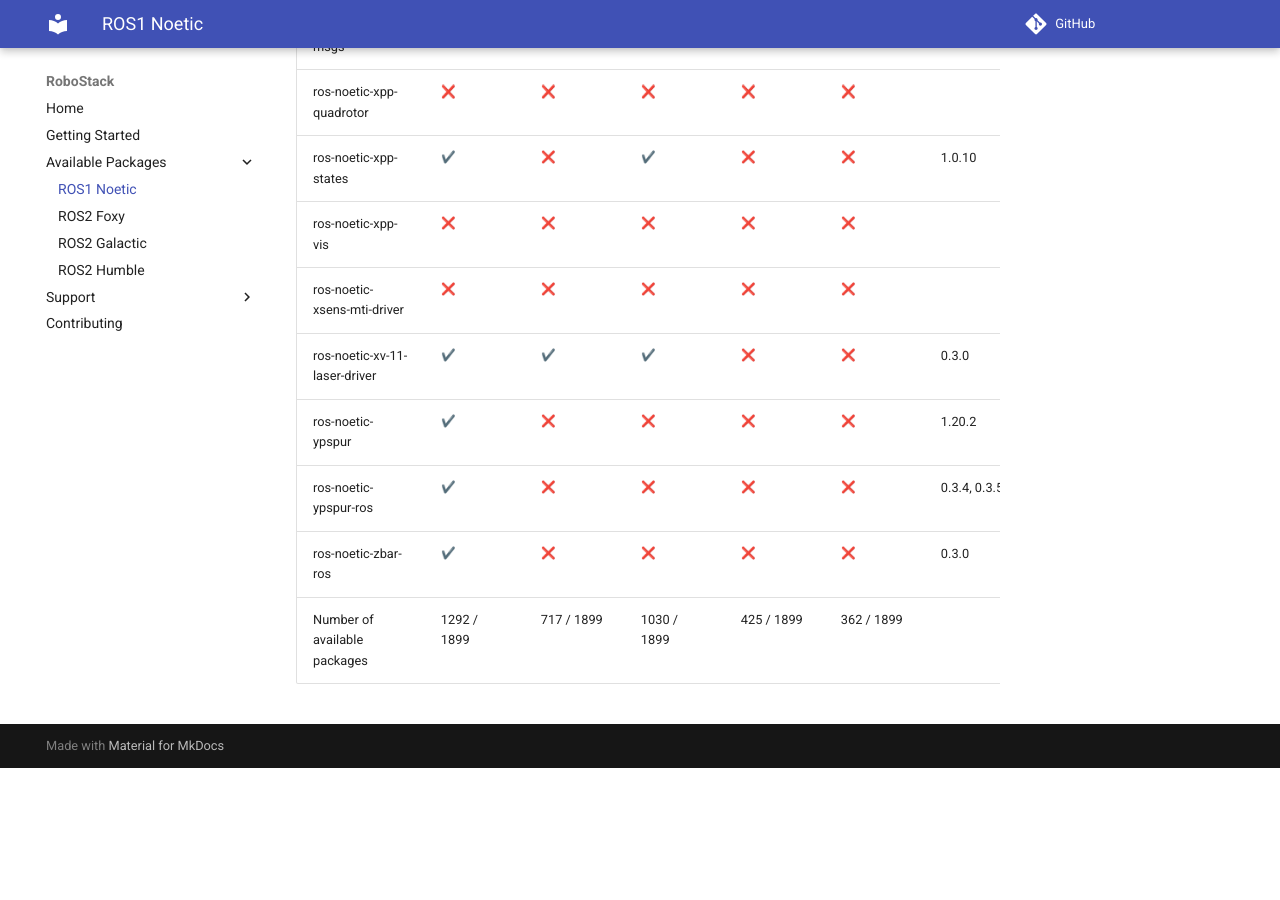
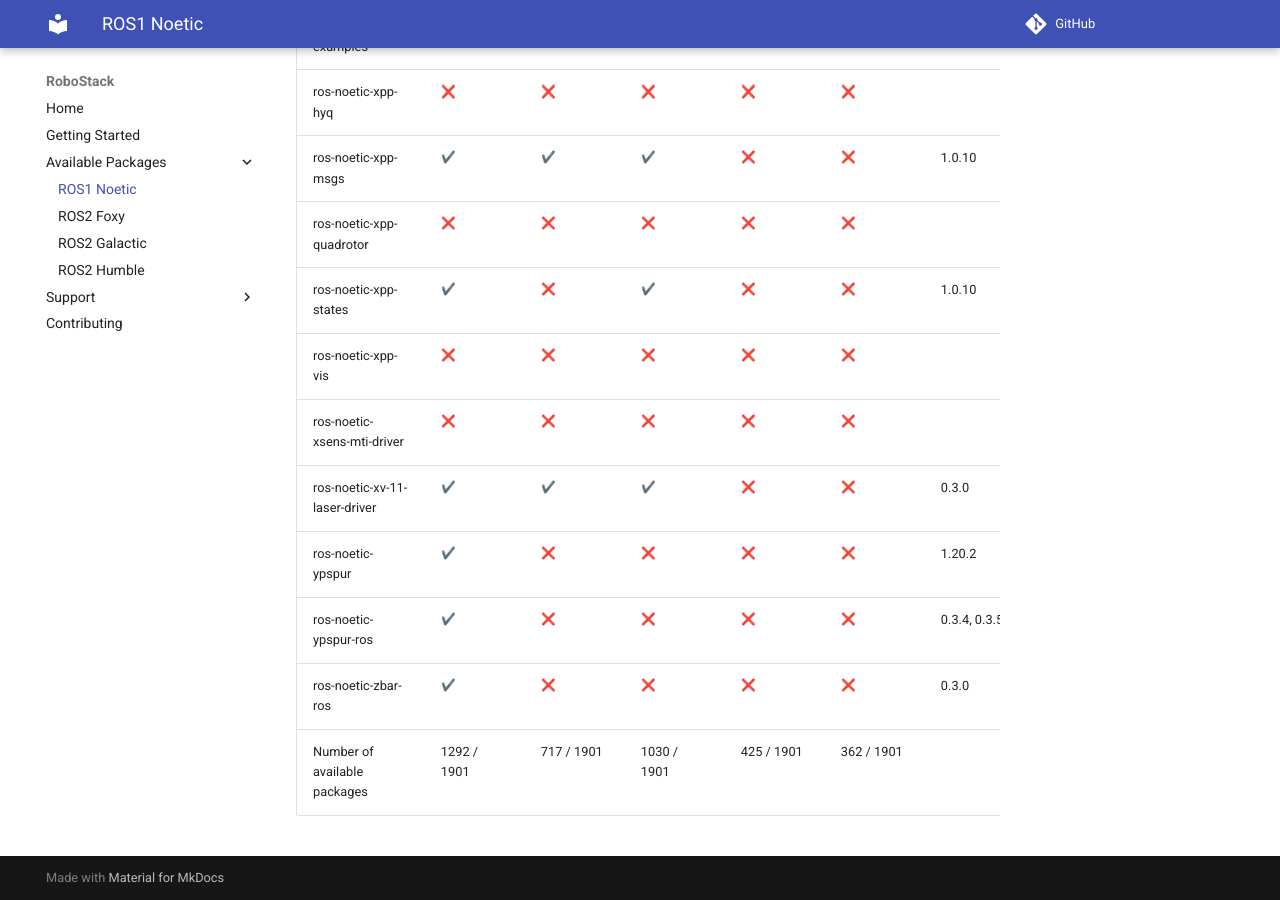
Before and after one commit to RoboStack/robostack.github.io, an MkDocs documentation site: the page built from docs/noetic.md, in a window 1280 px wide and 900 px high, scrolled down 138742 px. Built offline with MkDocs 1.6.1 and Material for MkDocs 9.7.7, drawn with Linux system fonts in a browser that asks for light colours; emoji names are drawn with the system emoji font; comment, search, counter and statistics services are not loaded; before the commit the page ends 139510 px from its top, so only the background shows below that; some of the changed text lies outside the part shown.

Commit message:
Update tables

```diff
--- a/docs/noetic.md
+++ b/docs/noetic.md
@@ -1899,4 +1901,4 @@
 | ros-noetic-ypspur | :heavy_check_mark: { data-sort='1' } | :x: { data-sort='0' } | :x: { data-sort='0' } | :x: { data-sort='0' } | :x: { data-sort='0' } | 1.20.2  |
 | ros-noetic-ypspur-ros | :heavy_check_mark: { data-sort='1' } | :x: { data-sort='0' } | :x: { data-sort='0' } | :x: { data-sort='0' } | :x: { data-sort='0' } | 0.3.4, 0.3.5  |
 | ros-noetic-zbar-ros | :heavy_check_mark: { data-sort='1' } | :x: { data-sort='0' } | :x: { data-sort='0' } | :x: { data-sort='0' } | :x: { data-sort='0' } | 0.3.0  |
-| Number of available packages |  1292 / 1899 | 717 / 1899 | 1030 / 1899 | 425 / 1899 | 362 / 1899 |
+| Number of available packages |  1292 / 1901 | 717 / 1901 | 1030 / 1901 | 425 / 1901 | 362 / 1901 |
```
Also changed, not shown: other parts of docs/noetic.md (+2 -0 lines).
